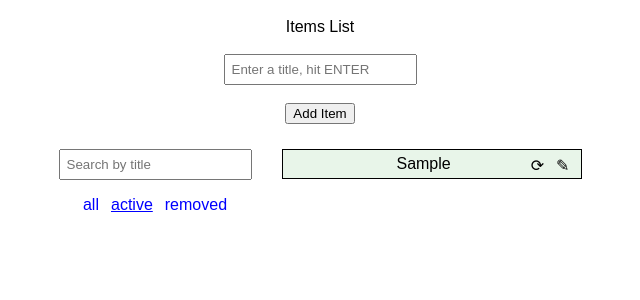
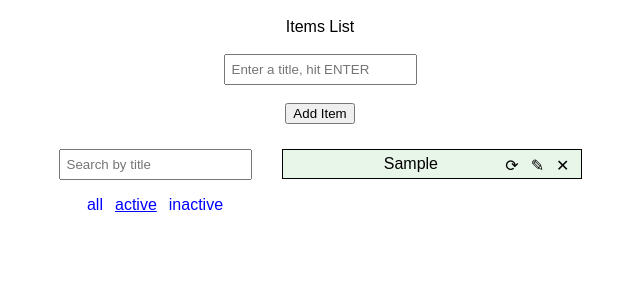
Before and after one commit to vsheremet92/my-app, a React (Create React App) app: page / in a window 1280 px wide. Both pictures are taken after typing "Sample" into the empty fields and a click on the button "Add Item". Shown: the top 300 px of the page, without its empty margins (320-960 px from the left). Built offline with nearby package versions, Linux system fonts and the light colour scheme.

Commit message:
implemented removing items, refactor, new styles

```diff
--- a/src/App.css
+++ b/src/App.css
@@ -71,7 +71,7 @@ button {
   background-color: #e8f5e9;
 }
 
-.items-list .removed {
+.items-list .inactive {
   background-color: #ffebee;
 }
 
--- a/src/actions/index.js
+++ b/src/actions/index.js
@@ -1,6 +1,7 @@
 const ADD_ITEM = 'ADD_ITEM';
 const TOGGLE_ITEM = 'TOGGLE_ITEM';
 const UPDATE_ITEM = 'UPDATE_ITEM';
+const DELETE_ITEM = 'DELETE_ITEM';
 const SET_FILTER = 'SET_FILTER';
 const FILTER_BY_TITLE = 'FILTER_BY_TITLE';
 
@@ -25,6 +26,11 @@ export const updateItem = (_id, newTitle)=> ({
     title: newTitle
 })
 
+export const deleteItem = (_id)=> ({
+    type: DELETE_ITEM,
+    _id
+})
+
 export const setFilter = (filter)=> ({
     type: SET_FILTER,
     filter
--- a/src/components/Filter.jsx
+++ b/src/components/Filter.jsx
@@ -9,7 +9,7 @@ const Filter = ()=> {
           <ul>
             <FilterItemsLink fltr="SHOW_ALL">all</FilterItemsLink>
             <FilterItemsLink fltr="SHOW_ACTIVE">active</FilterItemsLink>
-            <FilterItemsLink fltr="SHOW_REMOVED">removed</FilterItemsLink>
+            <FilterItemsLink fltr="SHOW_INACTIVE">inactive</FilterItemsLink>
           </ul>
       </div>
     )
--- a/src/components/Item.jsx
+++ b/src/components/Item.jsx
@@ -13,11 +13,16 @@ export class Item extends React.Component {
 
 
   render () {
-    const { isActive, toggleItem, title, id } = this.props;
+    const { isActive, toggleItem, deleteItem, title, id } = this.props;
     const { editing } = this.state;
 
     return (
-      <li className={classnames('item', isActive ? 'active' : 'removed')}>
+      <li className={classnames('item', isActive ? 'active' : 'inactive')}>
+          <button className={classnames('item-edit', {'item-btn-hide': editing})} onClick={()=> {
+              deleteItem(id)
+            }}>
+            ✕
+          </button>
           <button className={classnames('item-edit', {'item-btn-hide': editing})} onClick={(e)=> {
               this.setState({editing: true});
           }}>
@@ -38,7 +43,7 @@ export class Item extends React.Component {
                 }
               }} className="item-editing" autoFocus type="text" defaultValue={title} />
           }
-          <button className="item-toggle" onClick={()=> toggleItem(id)}>⟳</button>
+          <button className={classnames('item-edit', {'item-btn-hide': editing})} onClick={()=> toggleItem(id)}>⟳</button>
       </li>
     )
 
--- a/src/components/List.jsx
+++ b/src/components/List.jsx
@@ -1,14 +1,14 @@
 import React from 'react'
 import { Item } from './Item'
 
-export const List = ({items, toggleItem, onItemUpdate})=> {
+export const List = ({items, toggleItem, onItemUpdate, deleteItem})=> {
   return(
     <ul className="items-list">
       {
         items.length ?
         items.map((item)=> {
           return (
-            <Item key={item._id} id={item._id} isActive={!item.removed} title={item.title} toggleItem={toggleItem} onItemUpdate={onItemUpdate}>
+            <Item key={item._id} id={item._id} isActive={item.active} title={item.title} toggleItem={toggleItem} onItemUpdate={onItemUpdate} deleteItem={deleteItem}>
               <span>{`${item.title}`}</span>
             </Item>
           )
--- a/src/containers/ItemsList.jsx
+++ b/src/containers/ItemsList.jsx
@@ -1,24 +1,24 @@
 import { List } from '../components/List'
 import { connect } from 'react-redux'
-import { toggleItem, updateItem } from '../actions/index'
+import { toggleItem, updateItem, deleteItem } from '../actions/index'
 
 const getItems = (items, fltr, fltrByTitle)=> {
   switch(fltr) {
     case 'SHOW_ALL':
       if(fltrByTitle) {
-        return items.filter(i=> i.title === fltrByTitle);
+        return items.filter(i=> i.title.includes(fltrByTitle));
       } else return items;
     case 'SHOW_ACTIVE':
       return items.filter((i)=> {
         if(fltrByTitle) {
-          return !i.removed && i.title === fltrByTitle
-        } else return !i.removed
+          return i.active && i.title.includes(fltrByTitle)
+        } else return i.active
       });
-    case 'SHOW_REMOVED':
+    case 'SHOW_INACTIVE':
       return items.filter((i)=> {
         if(fltrByTitle) {
-          return i.removed && i.title === fltrByTitle
-        } else return i.removed
+          return !i.active && i.title.includes(fltrByTitle)
+        } else return !i.active
       });
     default:
       return items;
@@ -33,7 +33,8 @@ const mapStateToProps = (state)=> {
 
 const mapDispatchToProps = {
     toggleItem: toggleItem,
-    onItemUpdate: updateItem
+    onItemUpdate: updateItem,
+    deleteItem: deleteItem
 }
 
 const ItemsList = connect(
--- a/src/reducers/items.js
+++ b/src/reducers/items.js
@@ -8,15 +8,15 @@ export const items = (state = [], action)=> {
               _id: action._id,
               title: action.title,
               createdAt: action.createdAt,
-              removed: false
+              active: true
             }
           ]
         case 'TOGGLE_ITEM':
           return state.map(item=>
             item._id === action._id ?
-              !item.removed ?
-              {...item, removed: true} :
-              {...item, removed: false} :
+              item.active ?
+              {...item, active: false} :
+              {...item, active: true} :
             item
           )
         case 'UPDATE_ITEM':
@@ -25,6 +25,10 @@ export const items = (state = [], action)=> {
             {...item, title: action.title} :
             item
           )
+        case 'DELETE_ITEM':
+          return state.filter(item=>
+            item._id !== action._id
+          )
         default:
           return state
     }
```
